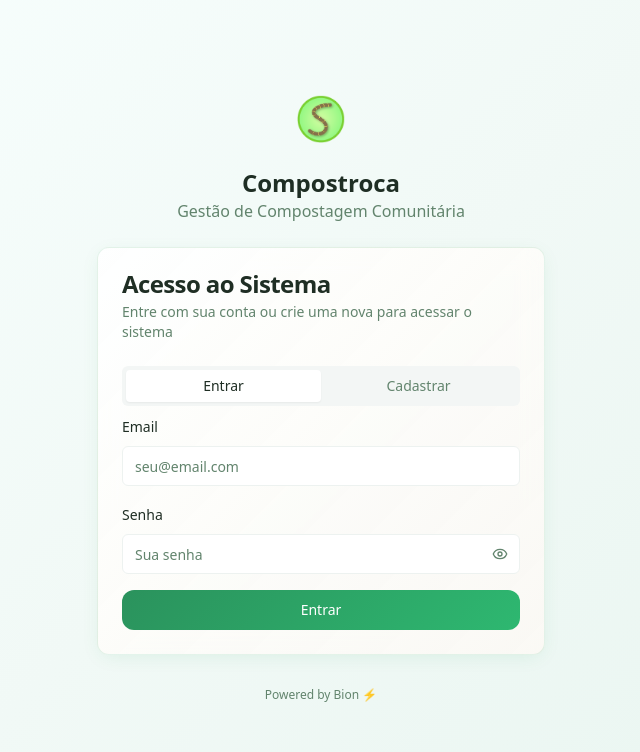
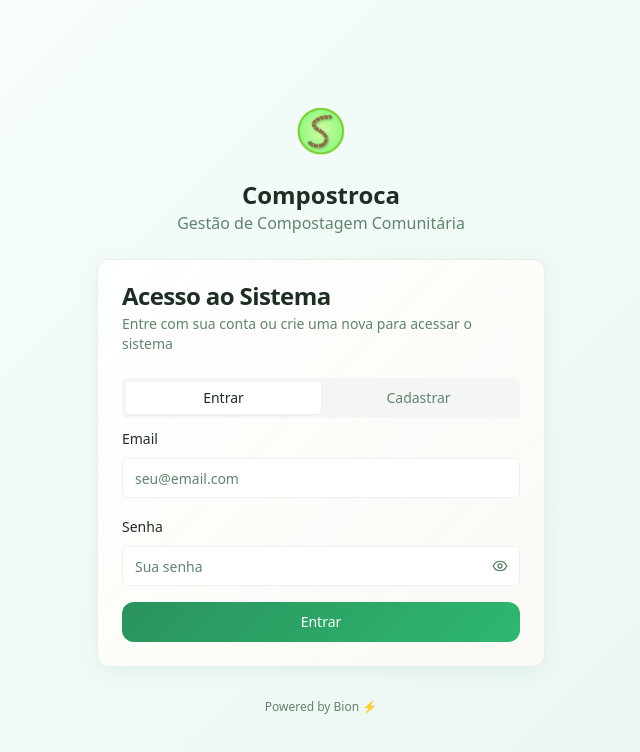
Before and after one commit to BionGlobal/compostroca, a React (Vite) app: page /auth in a window 1280 px wide. Shown: the top 752 px of the page, without its empty margins (319-959 px from the left). Built offline with nearby package versions, Linux system fonts and the light colour scheme.

Commit message:
Code edited in Lovable Code Editor
Edited UI in Lovable

```diff
--- a/src/pages/Auth.tsx
+++ b/src/pages/Auth.tsx
@@ -62,7 +62,7 @@ const Auth = () => {
   return (
     <div className="min-h-screen flex items-center justify-center p-4">
       {/* --- INÍCIO DA ÚNICA ALTERAÇÃO --- */}
-      <div className="w-full max-w-md relative" style={{ bottom: '5px' }}>
+      <div className="w-full max-w-md relative" style={{ bottom: '-7px' }}>
       {/* --- FIM DA ÚNICA ALTERAÇÃO --- */}
         <div className="flex flex-col items-center mb-6">
           <div className="p-2 rounded-full mb-4">
```
